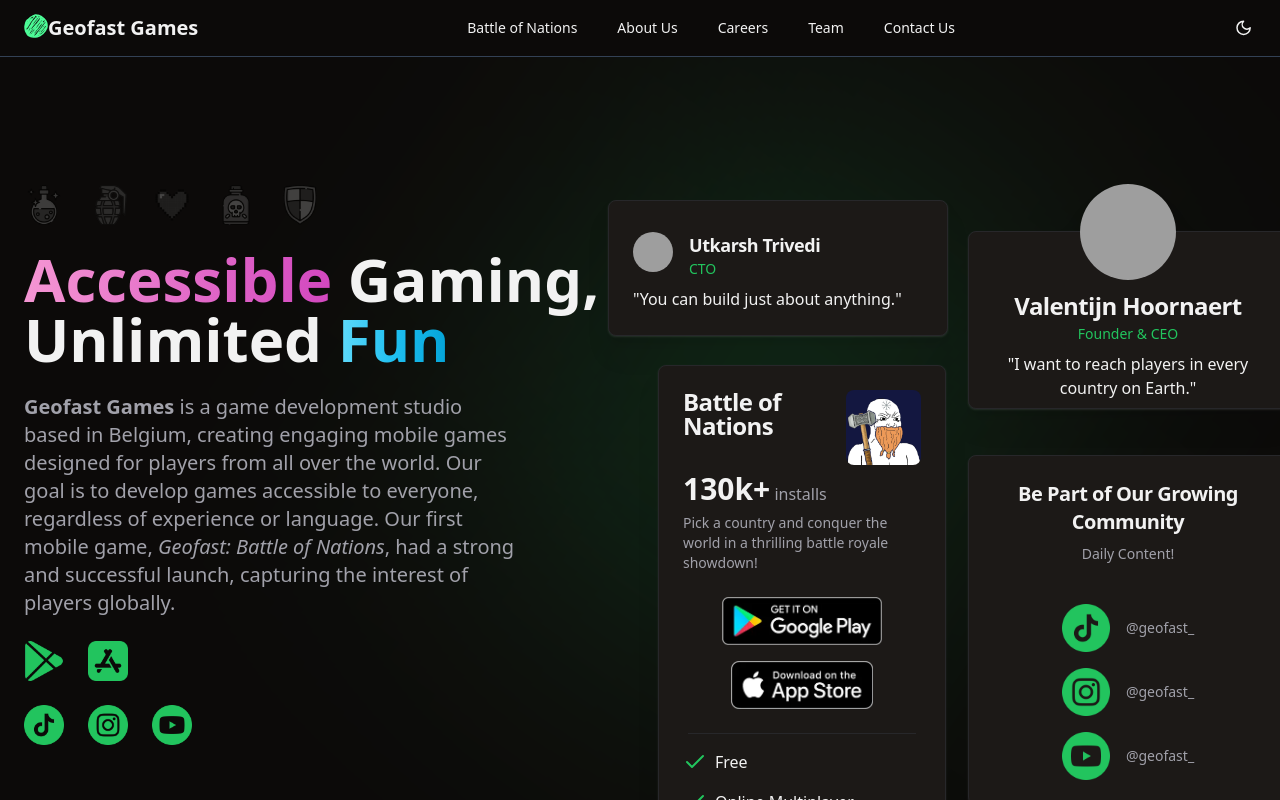
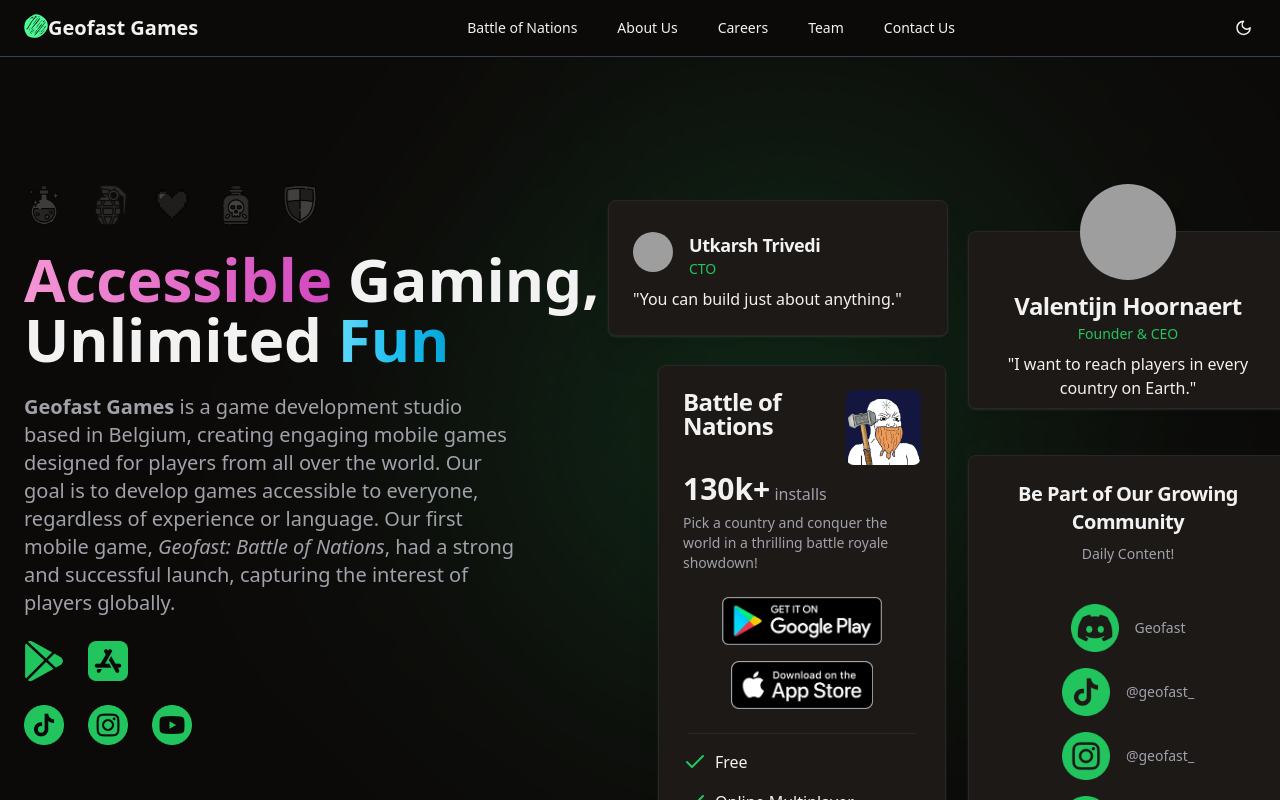
Before and after one commit to utkarshtrivedimdz/geofast-landing-page, a React (Vite) app: page / in a window 1280 px wide. Shown: the top 800 px of the page. Built offline with nearby package versions, Linux system fonts and the light colour scheme; grey boxes are pictures that could not be loaded.

Commit message:
Update HeroCards.tsx

```diff
--- a/src/components/HeroCards.tsx
+++ b/src/components/HeroCards.tsx
@@ -11,6 +11,7 @@ import {
 import battleOfNationsLogo from "../assets/playstore_logo.png";
 import image_playstore from "../assets/playstore.webp";
 import image_appstore from "../assets/appstore.webp";
+import discordIcon from "../assets/discord_green.webp";
 import tiktokIcon from "../assets/tiktok_green.webp";
 import instagramIcon from "../assets/instagram_green.webp";
 import youtubeIcon from "../assets/youtube_green.webp";
@@ -136,6 +137,20 @@ export const HeroCards = () => {
         </CardHeader>
 
         <CardContent className="flex flex-col items-center gap-4 mt-4">
+          {/* Discord */}
+          <a
+            rel="noreferrer noopener"
+            target="_blank"
+            href="https://discord.gg/czV5cM8rux"
+            className="flex items-center justify-center gap-4"
+          >
+            <img
+              src={discordIcon}
+              alt="Discord"
+              className="h-12 w-12 object-contain"
+            />
+            <span className="text-muted-foreground text-sm">Geofast</span>
+          </a>
           {/* TikTok */}
           <a
             rel="noreferrer noopener"
```
